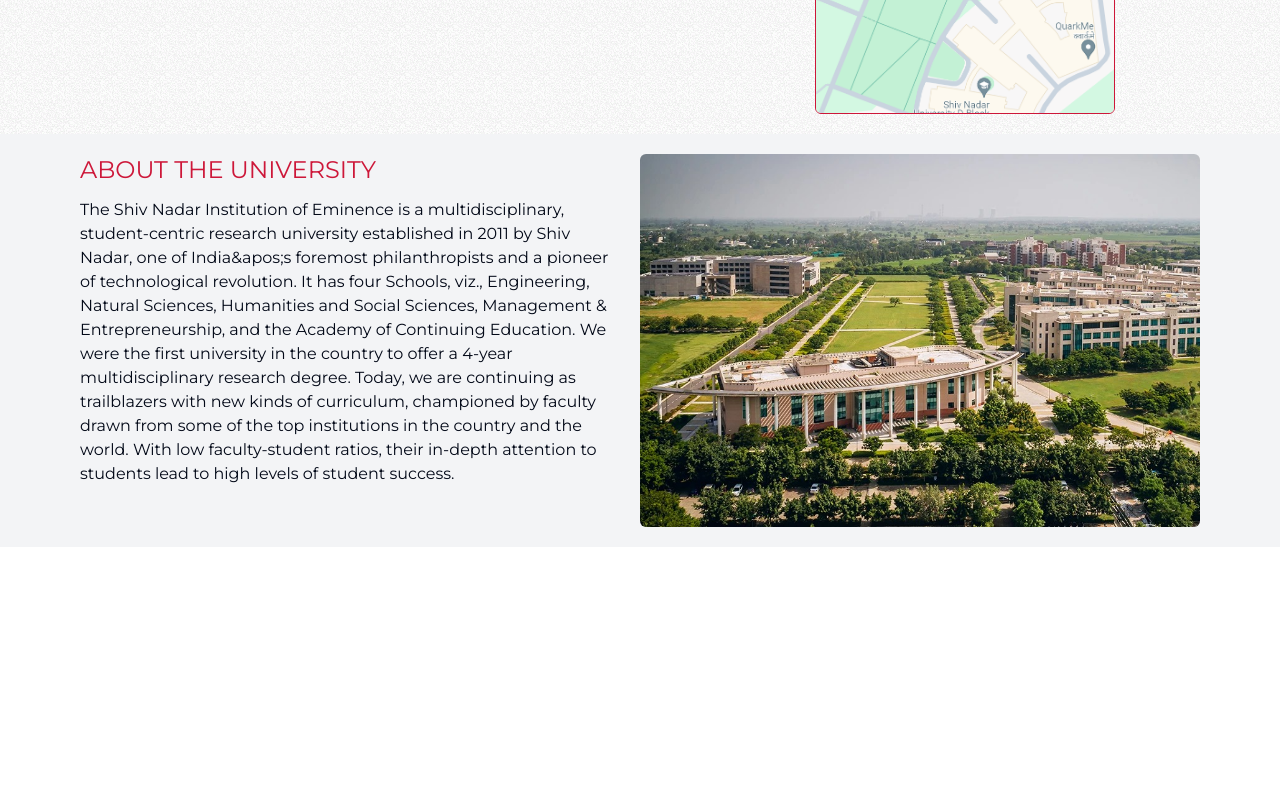
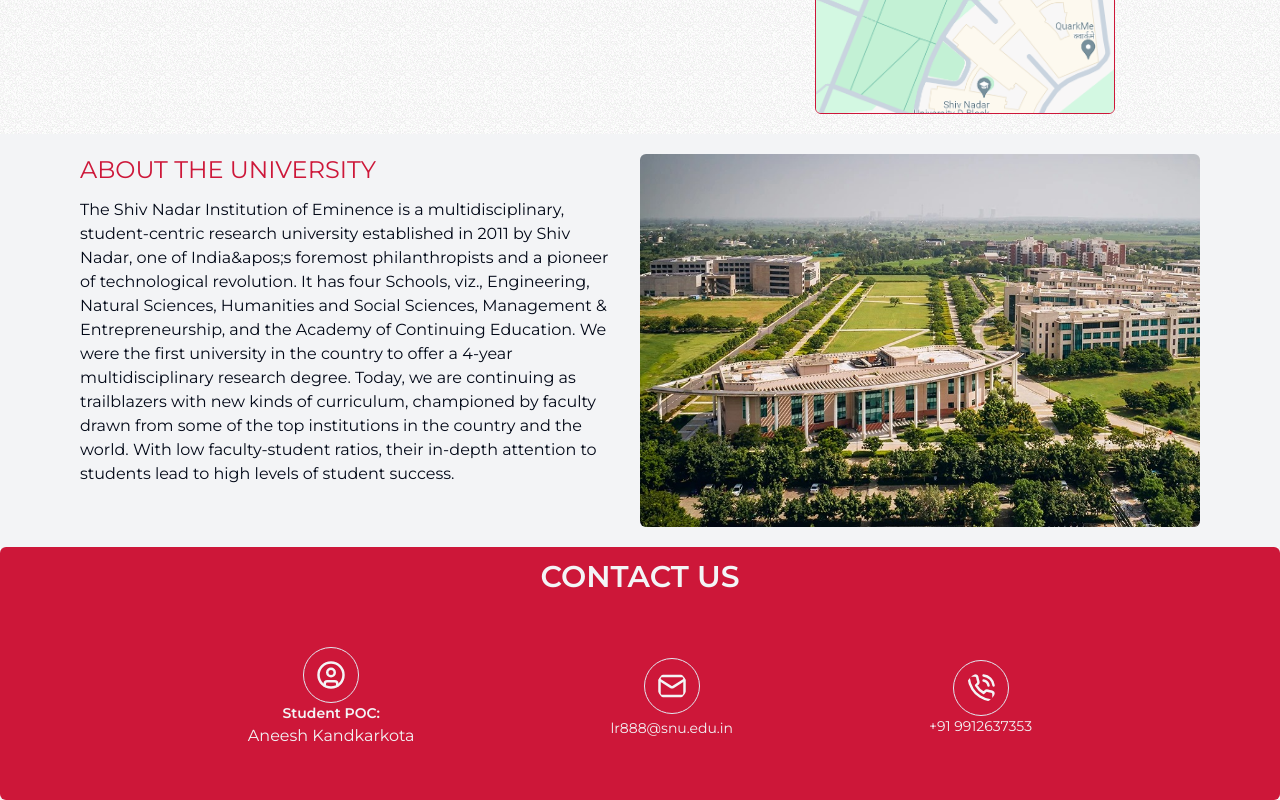
Before and after one commit to Narayana212/event-conf, a Next.js app: page / in a window 1280 px wide. Shown: the part 986-1786 px from the top of the page. Before the commit the page ends 1533 px from the top, so only its background shows below. Built offline with nearby package versions, Linux system fonts and the light colour scheme.

Commit message:
first commit

```diff
--- /dev/null
+++ b/content/contact.js
@@ -0,0 +1,5 @@
+export  const contact={
+    name:"Aneesh Kandkarkota",
+    gmail:"lr888@snu.edu.in",
+    phone:"+91 9912637353"
+}
--- a/src/app/contact/page.tsx
+++ /dev/null
@@ -1,7 +0,0 @@
-import React from 'react'
-
-export default function Contact() {
-  return (
-    <div>Contact</div>
-  )
-}
--- a/src/app/layout.tsx
+++ b/src/app/layout.tsx
@@ -2,14 +2,12 @@
 import { Montserrat } from "next/font/google";
 import "./globals.css";
 import Navbar from "@/components/navbar";
-import { Analytics } from "@vercel/analytics/react"
-import { SpeedInsights } from '@vercel/speed-insights/next';
-import NextTopLoader from 'nextjs-toploader';
-
-
+import { Analytics } from "@vercel/analytics/react";
+import { SpeedInsights } from "@vercel/speed-insights/next";
+import NextTopLoader from "nextjs-toploader";
+import Contact from "@/components/contact";
 
 const inter = Montserrat({ subsets: ["latin"] });
-
 
 // const inter=GeistSans
 
@@ -26,9 +24,10 @@
   return (
     <html lang="en">
       <body className={`${inter.className} w-screen grainy overflow-x-hidden `}>
-      <NextTopLoader color="#CD1739"  showSpinner={false}/>
+        <NextTopLoader color="#CD1739" showSpinner={false} />
         <Navbar />
         {children}
+        <Contact/>
         <Analytics />
         <SpeedInsights />
       </body>
--- /dev/null
+++ b/src/components/contact.tsx
@@ -0,0 +1,33 @@
+import React from 'react'
+import MaxWidthWrapper from './max-width-wrapper'
+import { CircleUser, Mail, PersonStanding, Phone, PhoneCall } from 'lucide-react'
+
+import {contact } from '../../content/contact'
+export default function Contact() {
+    const {name,gmail,phone} =contact
+  return (
+    <div>
+        <MaxWidthWrapper  className=' pb-10 rounded-md text-gray-100 bg-[#CD1739] '>
+        <h1 className='text-center font-semibold pt-3 text-xl md:text-3xl '>CONTACT US</h1>
+
+        <div className='flex flex-col md:flex-row w-full justify-evenly gap-10 mt-10 items-center p-3'>
+            <div className='flex flex-col justify-center items-center'>
+                <CircleUser className='h-14 w-14 border rounded-full p-3'/>
+                <p className='font-semibold text-sm'>Student POC: </p>
+                <hr />
+                <p className='font-normal'>{name}</p>
+            </div>
+
+            <div className='flex flex-col  gap-y-1 justify-center items-center'>
+                <Mail className='h-14 w-14 border rounded-full p-3'/>
+                <p className='text-sm'>{gmail}</p>
+            </div>
+            <div className='flex flex-col justify-center items-center'>
+                <PhoneCall className='h-14 w-14 border rounded-full p-3'/>
+                <p className='text-sm'>{phone}</p>
+            </div>
+        </div>
+    </MaxWidthWrapper>
+    </div>
+  )
+}
```
